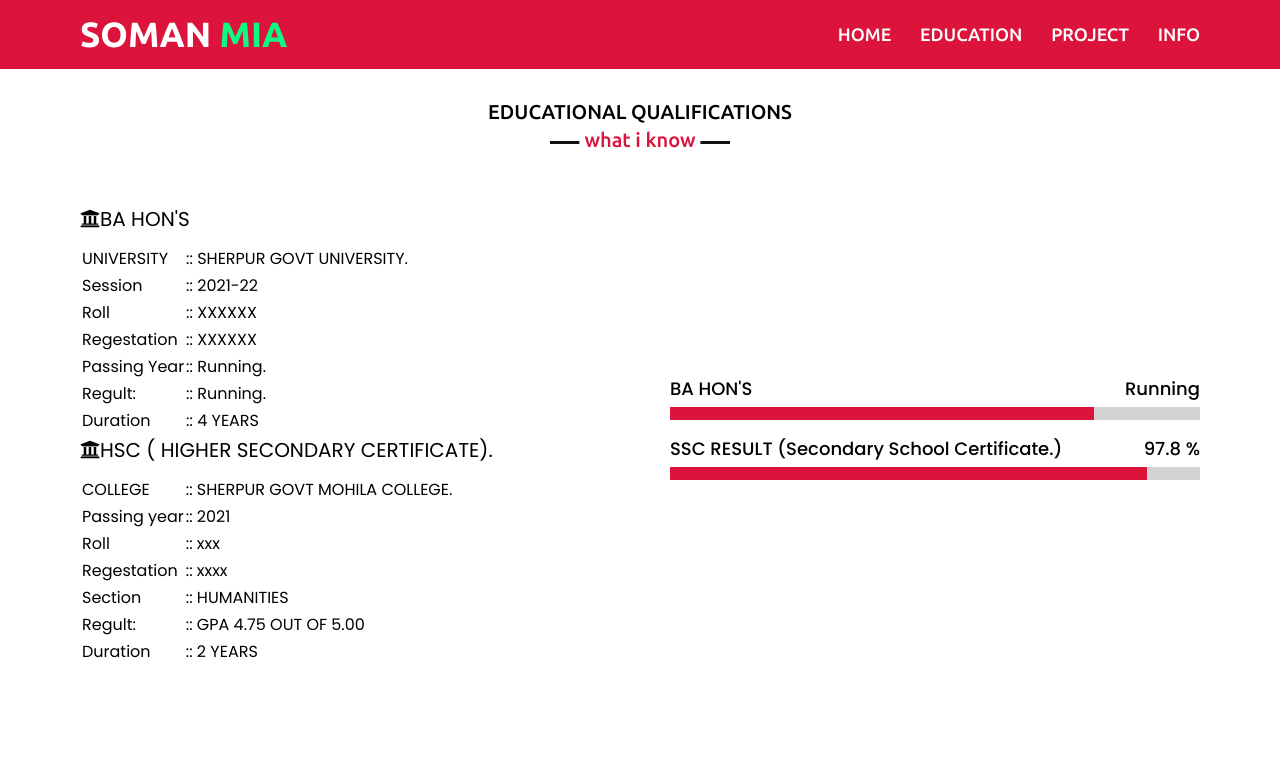
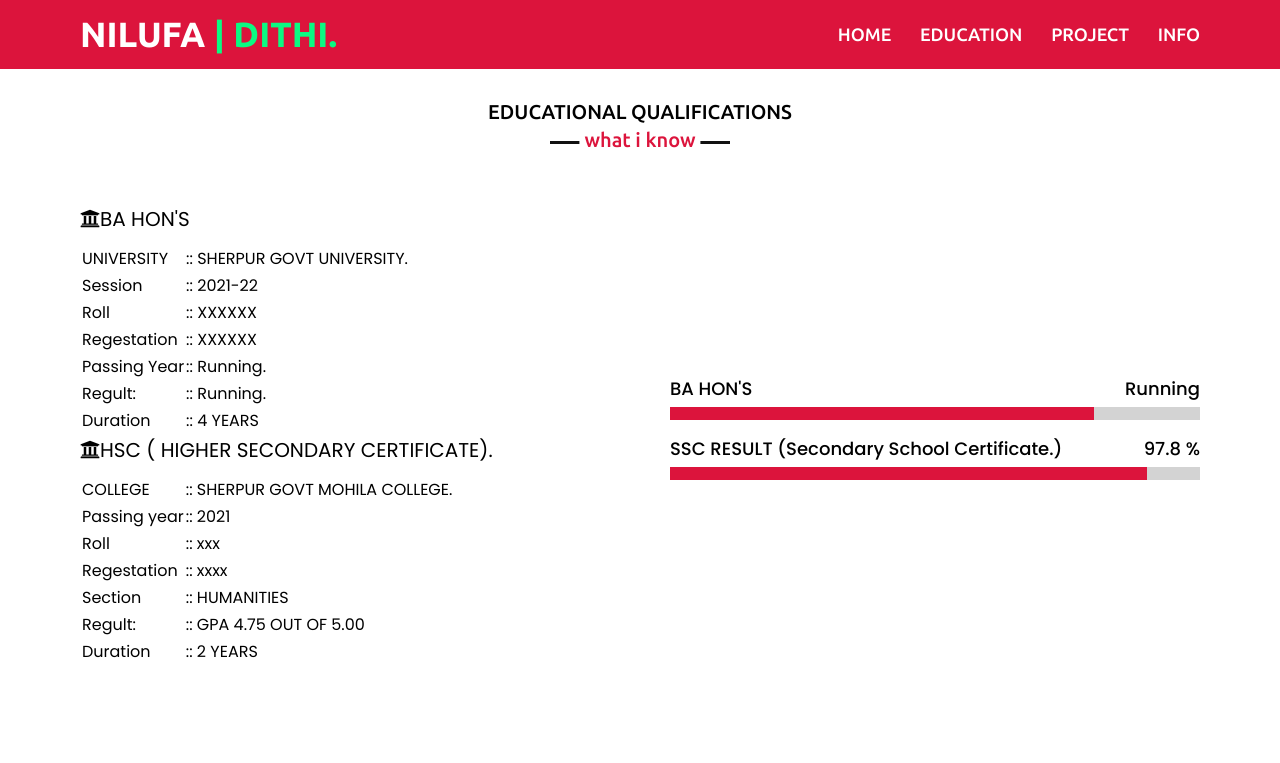
Before and after one commit to dithiakther/information, a plain HTML site: page education.html in a window 1280 px wide. Shown: the top 763 px of the page. Drawn offline with nearby package versions, Linux system fonts and the light colour scheme.

Commit message:
18-1000-2024

```diff
--- a/education.html
+++ b/education.html
@@ -31,7 +31,7 @@
     </div>
     <nav class="navbar" style="padding:14px 0px;background:crimson">
         <div class="max-width">
-            <div class="logo"><a href="#">SOMAN<span style="color:#0bfa82">  MIA</span></a></div>
+            <div class="logo"><a href="#">NILUFA<span style="color:#0bfa82">  | DITHI.</span></a></div>
             <ul class="menu">
                 <li><a href="index.html" class="menu-btn">Home</a></li>
                 <li><a href="education.html" class="menu-btn">Education</a></li>
```
